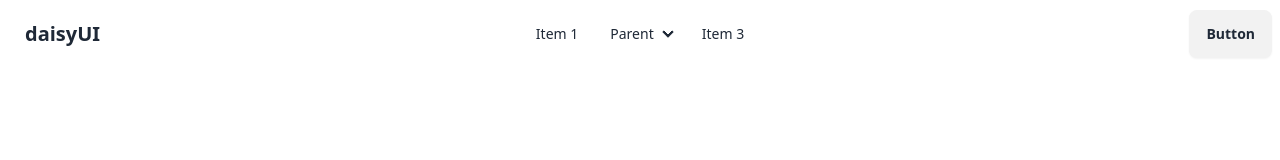
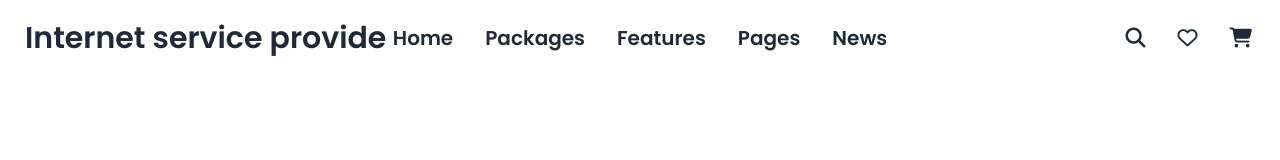
Before and after one commit to sayemp2/Internet-service-provider, a plain HTML site: page index.html in a window 1280 px wide. Drawn offline with nearby package versions, Linux system fonts and the light colour scheme.

Commit message:
NAvbar complete

```diff
--- a/index.html
+++ b/index.html
@@ -11,6 +11,7 @@
     <link rel="preconnect" href="https://fonts.gstatic.com" crossorigin>
     <link href="https://fonts.googleapis.com/css2?family=Poppins:wght@200;300;400;500;600;700;800&display=swap"
         rel="stylesheet">
+    <script src="https://kit.fontawesome.com/8bac4d4a65.js" crossorigin="anonymous"></script>
     <script>
         tailwind.config = {
             theme: {
@@ -24,53 +25,52 @@
         }
     </script>
     <style>
-        .font-poppins{
+        .font-poppins {
             font-family: 'Poppins', sans-serif;
-            color: rgb(240, 209, 107);
         }
     </style>
 </head>
+
 <body>
     <header>
         <!-- Navbar -->
         <section>
-            <div class="navbar bg-base-100">
+            <div class="navbar bg-base-100 container mx-auto font-poppins">
                 <div class="navbar-start">
                     <div class="dropdown">
                         <div tabindex="0" role="button" class="btn btn-ghost lg:hidden">
-                      <svg xmlns="http://www.w3.org/2000/svg" class="h-5 w-5" fill="none" viewBox="0 0 24 24" stroke="currentColor"><path stroke-linecap="round" stroke-linejoin="round" stroke-width="2" d="M4 6h16M4 12h8m-8 6h16" /></svg>
+                            <svg xmlns="http://www.w3.org/2000/svg" class="h-5 w-5" fill="none" viewBox="0 0 24 24"
+                                stroke="currentColor">
+                                <path stroke-linecap="round" stroke-linejoin="round" stroke-width="2"
+                                    d="M4 6h16M4 12h8m-8 6h16" />
+                            </svg>
                         </div>
-                    <ul tabindex="0" class="menu menu-sm dropdown-content mt-3 z-[1] p-2 shadow bg-base-100 rounded-box w-52">
-                      <li><a>Item 1</a></li>
-                      <li>
-                        <a>Parent</a>
-                        <ul class="p-2">
-                          <li><a>Submenu 1</a></li>
-                          <li><a>Submenu 2</a></li>
-                        </ul>
-                      </li>
-                      <li><a>Item 3</a></li>
+                        <ul tabindex="0"
+                            class="menu menu-sm dropdown-content mt-3 z-[1] p-2 shadow bg-base-100 rounded-box w-52">
+                            <li><a>Home</a></li>
+                            <li><a>Packages</a></li>
+                            <li><a>Features</a></li>
+                            <li><a>Pages</a></li>
+                            <li><a>News</a></li>
                         </ul>
                     </div>
-                  <a class="btn btn-ghost text-xl">daisyUI</a>
+                    <a class="btn btn-ghost lg:text-3xl text-xs">Internet service provide</a>
                 </div>
                 <div class="navbar-center hidden lg:flex">
-                  <ul class="menu menu-horizontal px-1">
-                    <li><a>Item 1</a></li>
-                    <li>
-                      <details>
-                        <summary>Parent</summary>
-                        <ul class="p-2">
-                          <li><a>Submenu 1</a></li>
-                          <li><a>Submenu 2</a></li>
-                        </ul>
-                      </details>
-                    </li>
-                    <li><a>Item 3</a></li>
+                    <ul class="menu menu-horizontal px-1 text-xl font-semibold">
+                        <li><a>Home</a></li>
+                        <li><a>Packages</a></li>
+                        <li><a>Features</a></li>
+                        <li><a>Pages</a></li>
+                        <li><a>News</a></li>
                     </ul>
                 </div>
                 <div class="navbar-end">
-                  <a class="btn">Button</a>
+                    <ul class="menu menu-horizontal px-1 lg:text-xl">
+                        <li><a><i class="fa-solid fa-magnifying-glass"></i></a></li>
+                        <li><a><i class="fa-regular fa-heart"></i></a></li>
+                        <li><a><i class="fa-solid fa-cart-shopping"></i></a></li>
+                    </ul>
                 </div>
             </div>
         </section>
```
Lines whose indentation alone changed are shown as unchanged.
